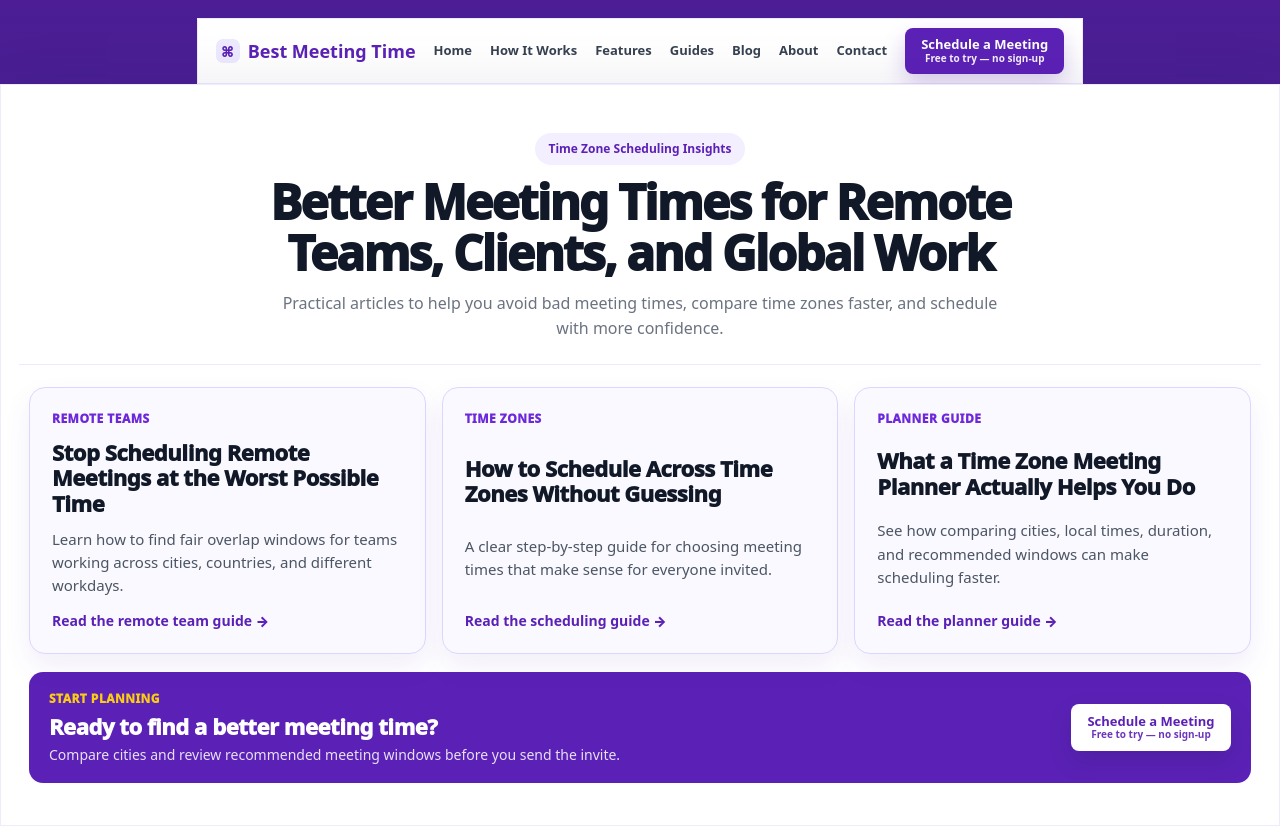
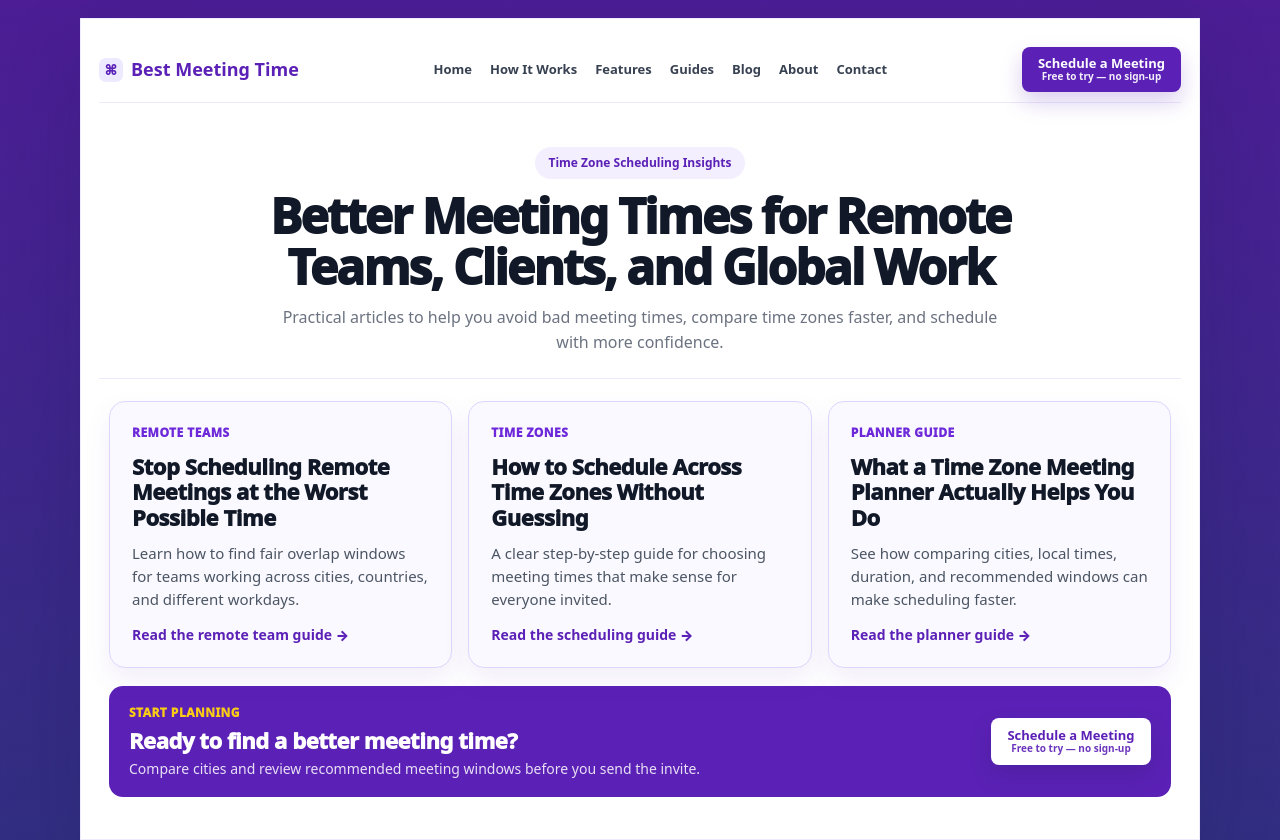
Before and after one commit to techtalk1282/Best-Meeting-Time, a Next.js app: page /blog in a window 1280 px wide. Built offline with nearby package versions, Linux system fonts and the light colour scheme.

Commit message:
Move blog navigation into page shell for unified homepage-style layout
Updated the blog page to integrate a new header layout and improve navigation structure.

```diff
--- a/app/blog/page.tsx
+++ b/app/blog/page.tsx
@@ -1,13 +1,13 @@
 /**
  * File: app/blog/page.tsx
- * Version: v3.0 (PREMIUM BLOG HUB - HOMEPAGE MATCH)
+ * Version: v3.1 (INTEGRATED BLOG PAGE HEADER)
  * Date: 2026-05-05
  *
  * PURPOSE:
- * - Rebuild the blog page from scratch
- * - Match the homepage white-card branding and target UI direction
- * - Improve article titles, descriptions, spacing, and click appeal
- * - Keep the page useful for users and stronger for AdSense review
+ * - Put the blog navigation inside the same white page shell
+ * - Remove the disconnected two-block layout
+ * - Match the homepage-style structure more closely
+ * - Keep blog hub polished, useful, and AdSense-ready
  *
  * PROTECTED:
  * - No Stripe changes
@@ -17,18 +17,37 @@
  * - No ToolPreviewSection changes
  *
  * ROLLBACK:
- * - Revert to v2.1 if this page does not test cleanly
+ * - Revert to v3.0 if this layout does not test cleanly
  */
 
-import SiteNav from "../ui/SiteNav";
 import FooterSection from "../ui/FooterSection";
 
 export default function BlogPage() {
   return (
     <>
-      <SiteNav />
+      <main style={pageShell}>
+        <header style={header}>
+          <a href="/" style={brandLink}>
+            <span style={brandIcon}>⌘</span>
+            <span>Best Meeting Time</span>
+          </a>
 
-      <main style={pageShell}>
+          <nav style={nav} aria-label="Blog navigation">
+            <a href="/" style={navLink}>Home</a>
+            <a href="/how-it-works" style={navLink}>How It Works</a>
+            <a href="/features" style={navLink}>Features</a>
+            <a href="/guides" style={navLink}>Guides</a>
+            <a href="/blog" style={navLink}>Blog</a>
+            <a href="/about" style={navLink}>About</a>
+            <a href="/contact" style={navLink}>Contact</a>
+          </nav>
+
+          <a href="/how-it-works#schedule-tool" style={navButton}>
+            <span style={navButtonMain}>Schedule a Meeting</span>
+            <span style={navButtonSub}>Free to try — no sign-up</span>
+          </a>
+        </header>
+
         <section style={heroCard}>
           <p style={eyebrow}>Time Zone Scheduling Insights</p>
 
@@ -105,13 +124,88 @@ export default function BlogPage() {
 /* STYLES */
 
 const pageShell = {
-  maxWidth: "1280px",
-  margin: "0 auto 0",
+  maxWidth: "1120px",
+  margin: "18px auto 0",
   padding: "18px 18px 42px",
   background: "#ffffff",
   color: "#111827",
   border: "1px solid rgba(237,233,254,0.9)",
   boxShadow: "0 24px 70px rgba(30,27,75,0.18)",
+};
+
+const header = {
+  minHeight: "66px",
+  display: "flex",
+  alignItems: "center",
+  justifyContent: "space-between",
+  gap: "18px",
+  borderBottom: "1px solid #ede9fe",
+  marginBottom: "14px",
+};
+
+const brandLink = {
+  display: "flex",
+  alignItems: "center",
+  gap: "8px",
+  color: "#5b21b6",
+  fontSize: "18px",
+  fontWeight: 900,
+  textDecoration: "none",
+  whiteSpace: "nowrap" as const,
+};
+
+const brandIcon = {
+  width: "24px",
+  height: "24px",
+  borderRadius: "7px",
+  background: "#ede9fe",
+  color: "#5b21b6",
+  display: "inline-flex",
+  alignItems: "center",
+  justifyContent: "center",
+  fontSize: "14px",
+};
+
+const nav = {
+  display: "flex",
+  alignItems: "center",
+  justifyContent: "center",
+  gap: "18px",
+};
+
+const navLink = {
+  color: "#374151",
+  fontSize: "13px",
+  fontWeight: 800,
+  textDecoration: "none",
+  whiteSpace: "nowrap" as const,
+};
+
+const navButton = {
+  background: "#5b21b6",
+  color: "#ffffff",
+  padding: "9px 16px",
+  borderRadius: "8px",
+  fontWeight: 900,
+  textDecoration: "none",
+  display: "flex",
+  flexDirection: "column" as const,
+  alignItems: "center",
+  justifyContent: "center",
+  lineHeight: 1.18,
+  minWidth: "154px",
+  boxShadow: "0 10px 22px rgba(91,33,182,0.22)",
+};
+
+const navButtonMain = {
+  fontSize: "13px",
+  fontWeight: 900,
+};
+
+const navButtonSub = {
+  fontSize: "10px",
+  fontWeight: 800,
+  opacity: 0.92,
 };
 
 const heroCard = {
```
